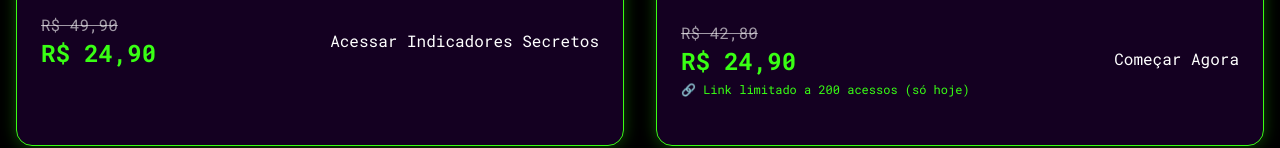
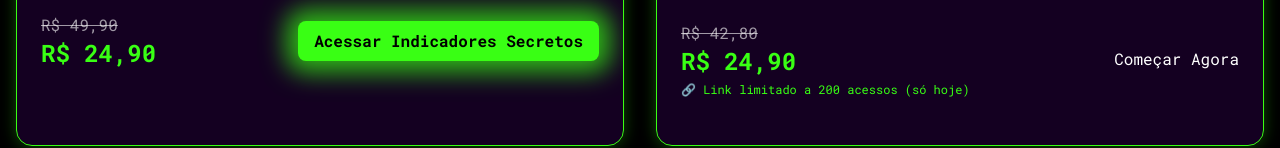
Before and after one commit to enzorovani/hacktivista, a plain HTML site: page index.html in a window 1280 px wide. Shown: the part 1890-2038 px from the top of the page. Drawn offline with nearby package versions, Linux system fonts and the light colour scheme.

Commit message:
Update index.html

```diff
--- a/index.html
+++ b/index.html
@@ -392,7 +392,7 @@ DOBROU? AVANÇOU. ATIVE SUA BANCA AGORA.
             <span class="text-white/60 line-through">R$ 49,90</span>
             <div class="text-2xl font-bold text-primary">R$ 24,90</div>
         </div>
-         <button onclick="window.open('https://pay.cakto.com.br/p3vurei_360825', '_blank')   class="bg-primary text-black font-bold py-2 px-4 rounded-button pulse-button !rounded-button">Acessar Indicadores Secretos</button>
+         <button class="bg-primary text-black font-bold py-2 px-4 rounded-button pulse-button !rounded-button" onclick="window.open('https://pay.cakto.com.br/p3vurei_360825', '_blank')" >Acessar Indicadores Secretos</button>
      </div>
   </div>
 </div>
```
